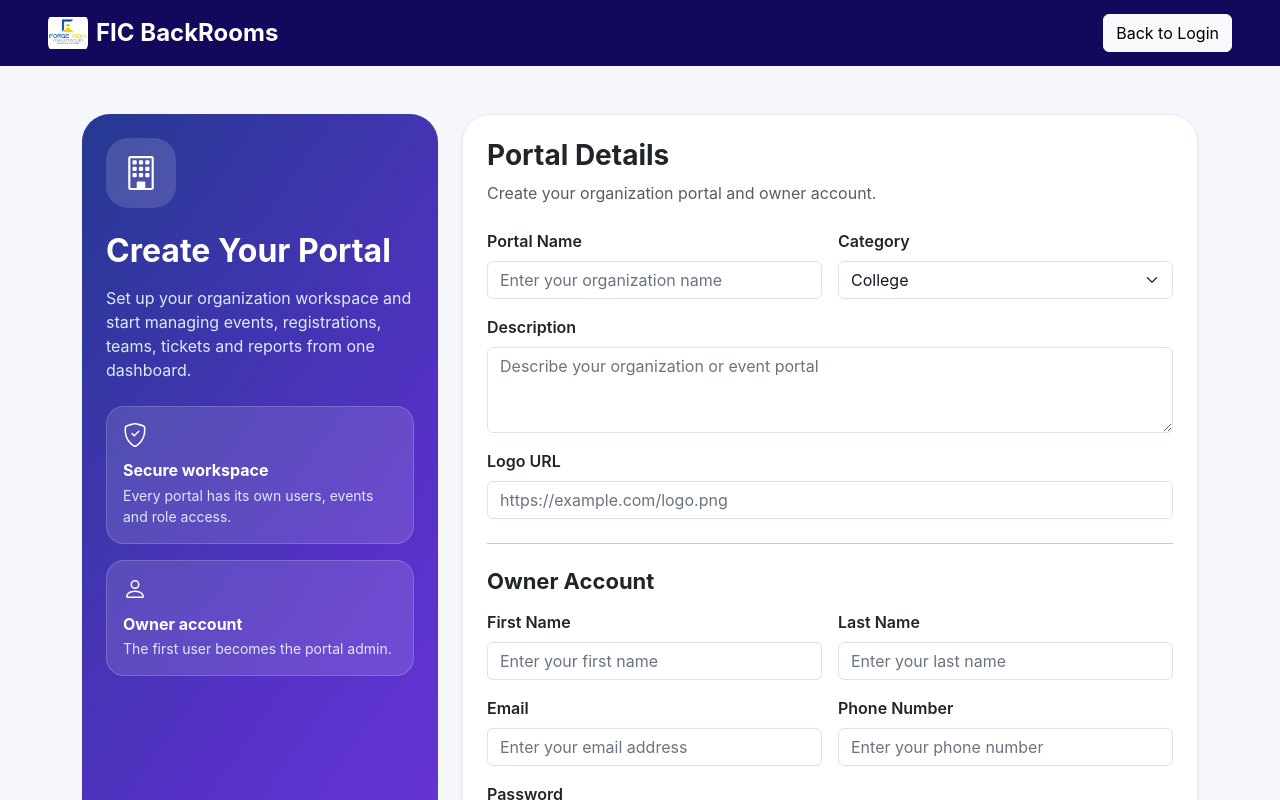
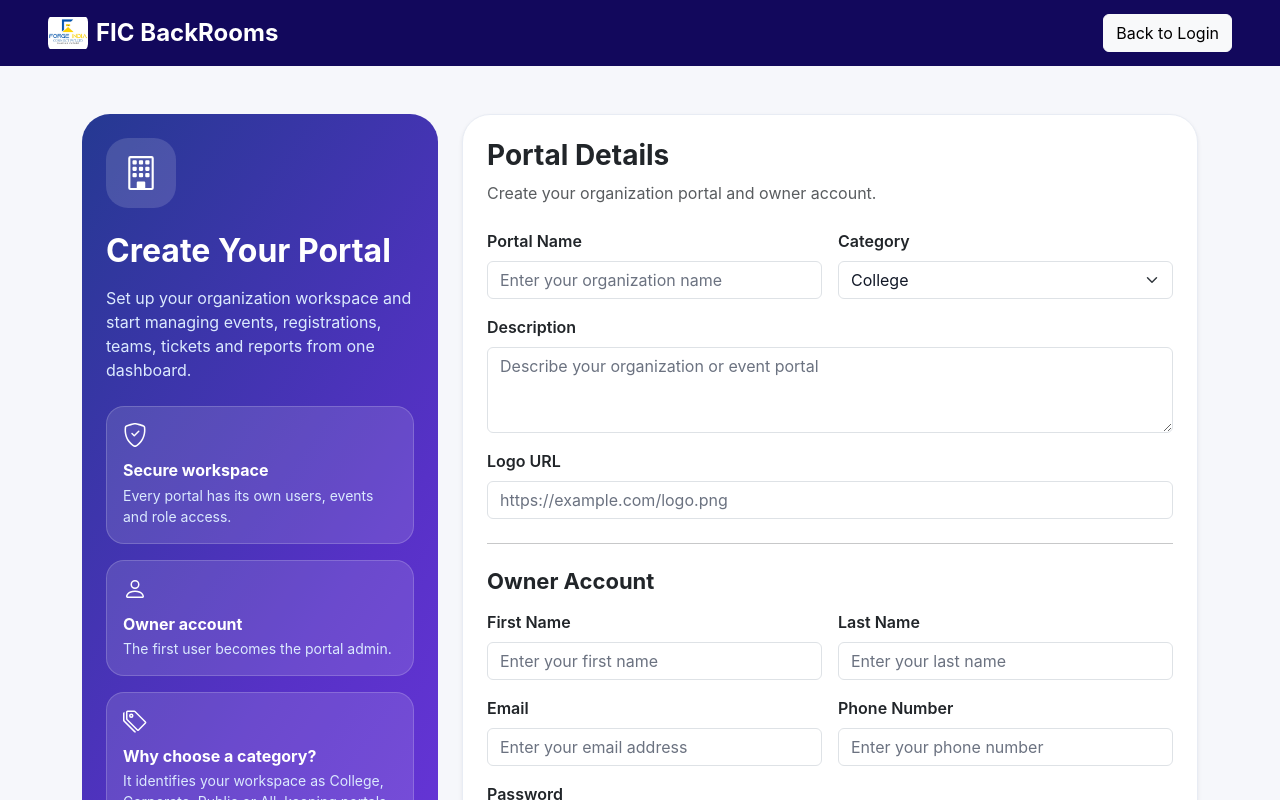
Before and after one commit to forgeindiaconnect-Techies/event-management-system, a React app in the folder frontend/: page /create-portal in a window 1280 px wide. Shown: the top 800 px of the page. Built offline with nearby package versions, Linux system fonts and the light colour scheme; no server answers; the HTML template or start-up script is replaced by a standard one.

Commit message:
add the third thing in the welcome card

```diff
--- a/frontend/src/pages/CreatePortal.jsx
+++ b/frontend/src/pages/CreatePortal.jsx
@@ -9,6 +9,7 @@ import {
   BsEnvelope,
   BsPhone,
   BsShieldCheck,
+  BsTags,
   BsArrowRight,
 } from "react-icons/bs";
 import { Eye, EyeOff } from "lucide-react";
@@ -129,6 +130,12 @@ function CreatePortal() {
                   icon={<BsPerson />}
                   title="Owner account"
                   text="The first user becomes the portal admin."
+                />
+                <InfoBox
+                  delay="0.3s"
+                  icon={<BsTags />}
+                  title="Why choose a category?"
+                  text="It identifies your workspace as College, Corporate, Public or All, keeping portals organized for the right type of events."
                 />
               </div>
             </div>
```
